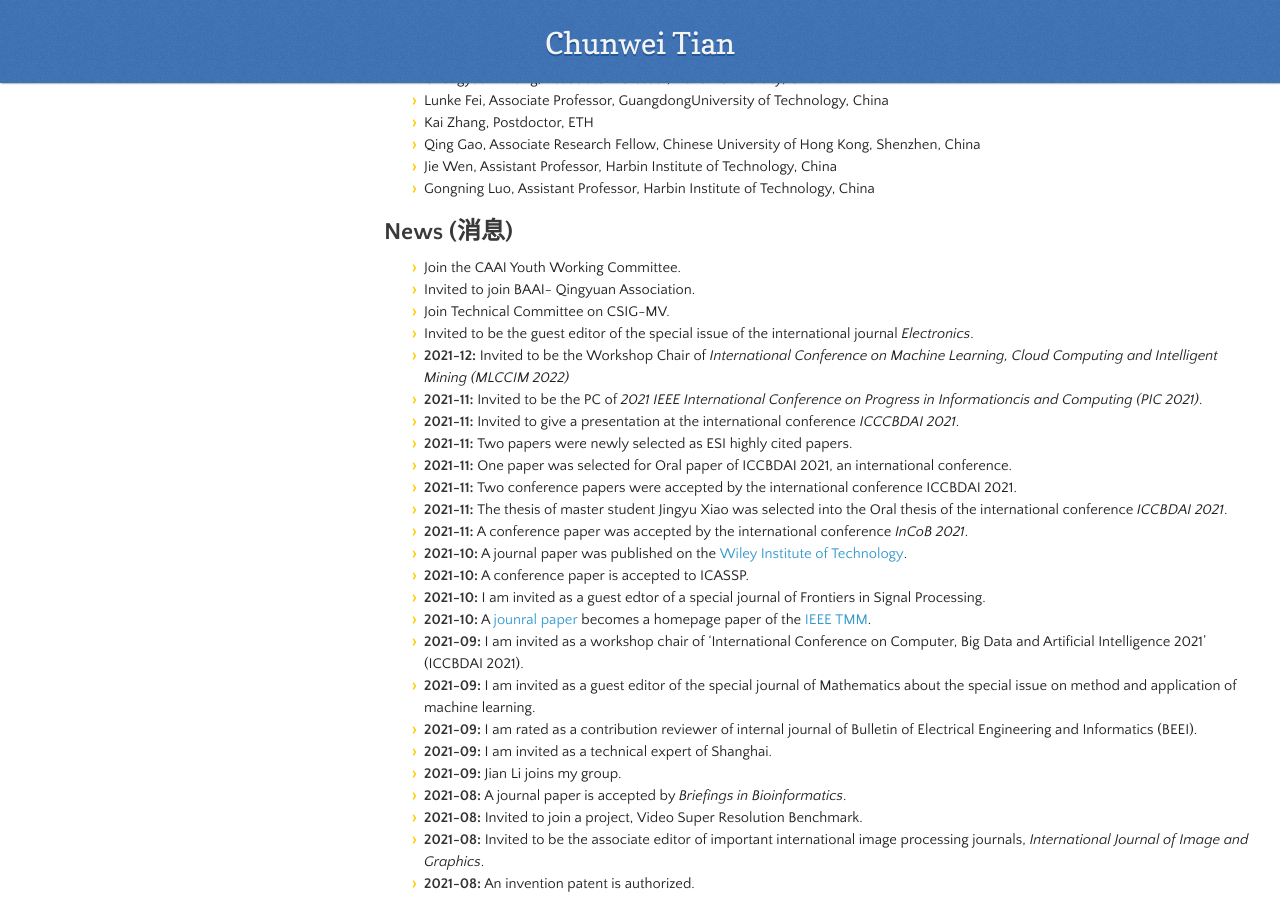
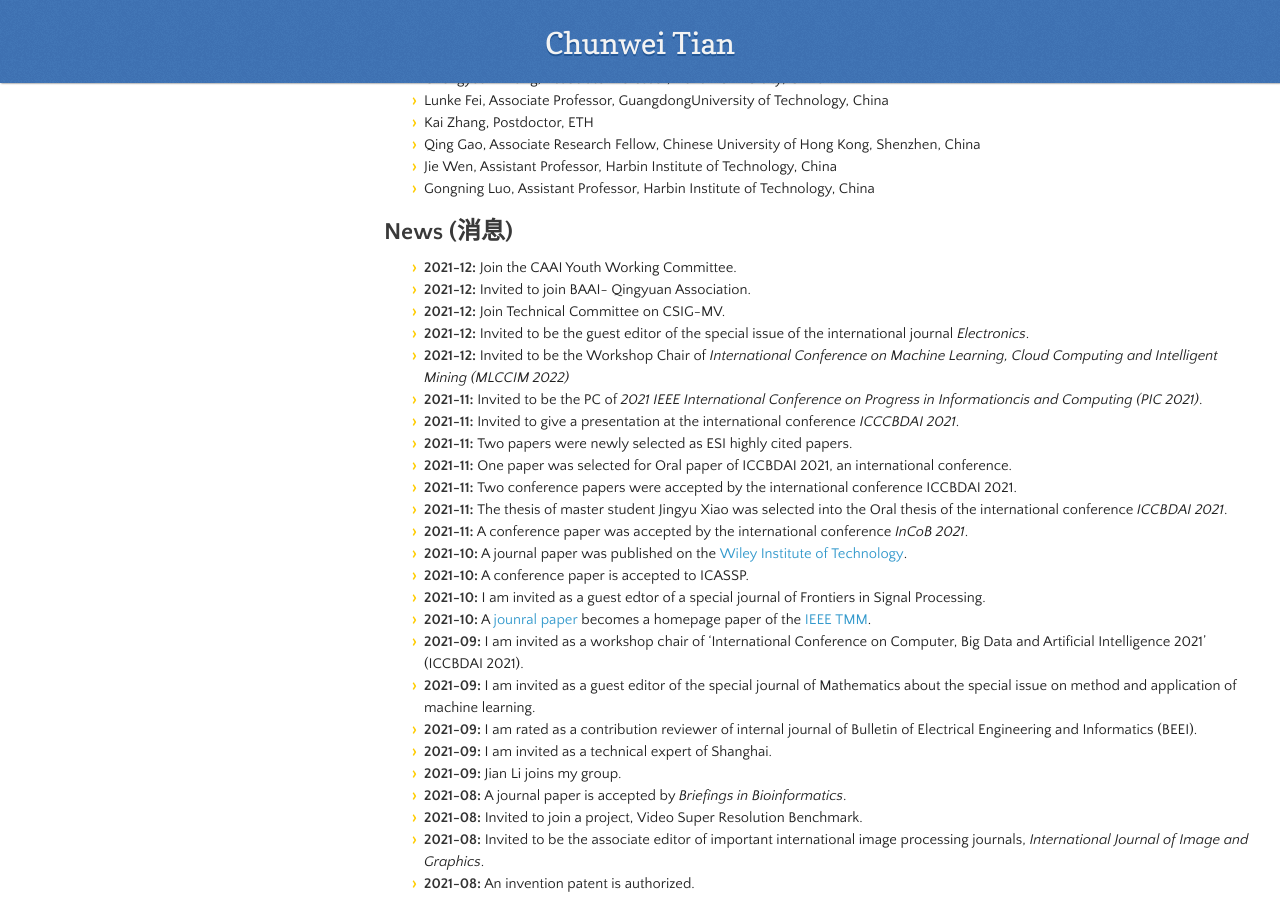
Before and after one commit to hellloxiaotian/hellloxiaotian.github.io, a Jekyll site: the page built from index.md, in a window 1280 px wide and 900 px high, scrolled down 2202 px. Built offline with Jekyll 4.4.1, drawn with Linux system fonts in a browser that asks for light colours; nearby versions of some CDN libraries; our own code applies the rules of GitHub Pages for plain Markdown files; the repository's description, which GitHub fills in, is left out.

Commit message:
Add files via upload

```diff
--- a/index.md
+++ b/index.md
@@ -69,10 +69,10 @@ Major Research Project:  Noise Tolerance Computing and Flexible Low-Level Vision
 
 ## News (消息)
 
-- Join the CAAI Youth Working Committee.
-- Invited to join BAAI- Qingyuan Association.
-- Join Technical Committee on CSIG-MV.
-- Invited to be the guest editor of the special issue of the international journal *Electronics*.
+- **2021-12:** Join the CAAI Youth Working Committee.
+- **2021-12:** Invited to join BAAI- Qingyuan Association.
+- **2021-12:** Join Technical Committee on CSIG-MV.
+- **2021-12:** Invited to be the guest editor of the special issue of the international journal *Electronics*.
 - **2021-12:** Invited to be the Workshop Chair of *International Conference on Machine Learning, Cloud Computing and Intelligent Mining (MLCCIM 2022)*
 - **2021-11:** Invited to be the PC of *2021 IEEE International Conference on Progress in Informationcis and Computing (PIC 2021)*.
 - **2021-11:** Invited to give a presentation at the international conference *ICCCBDAI 2021*.
```
